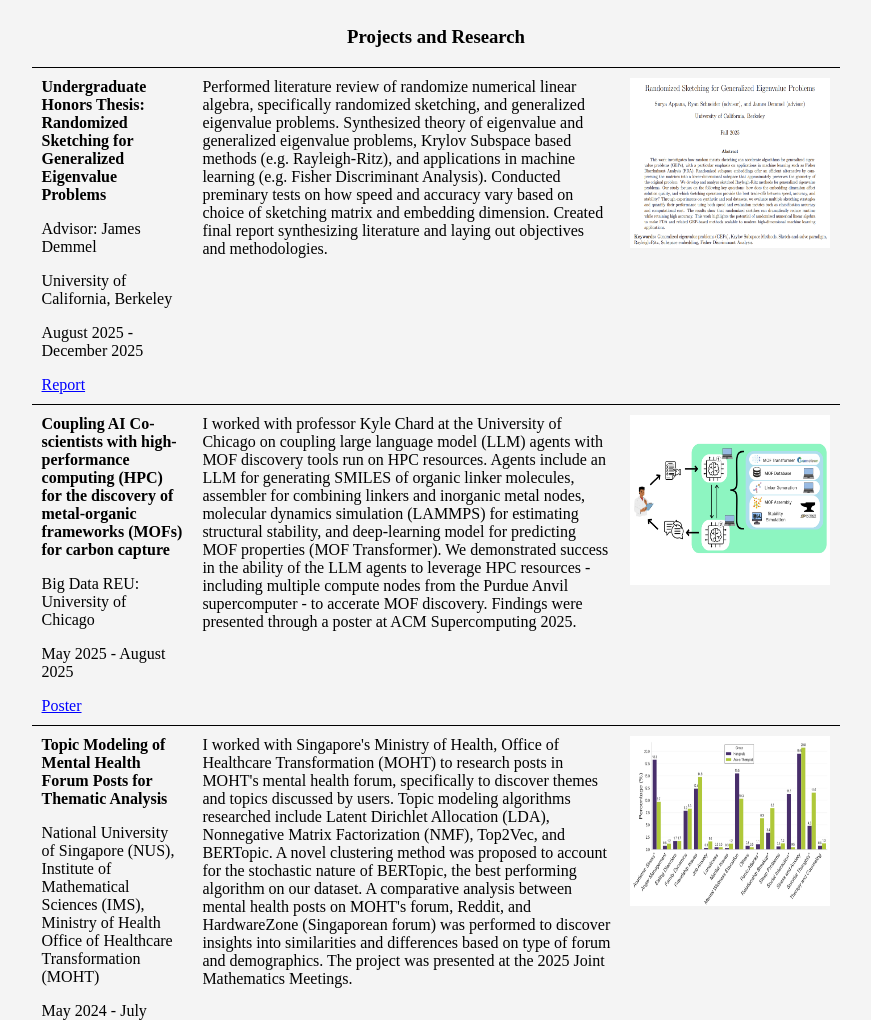
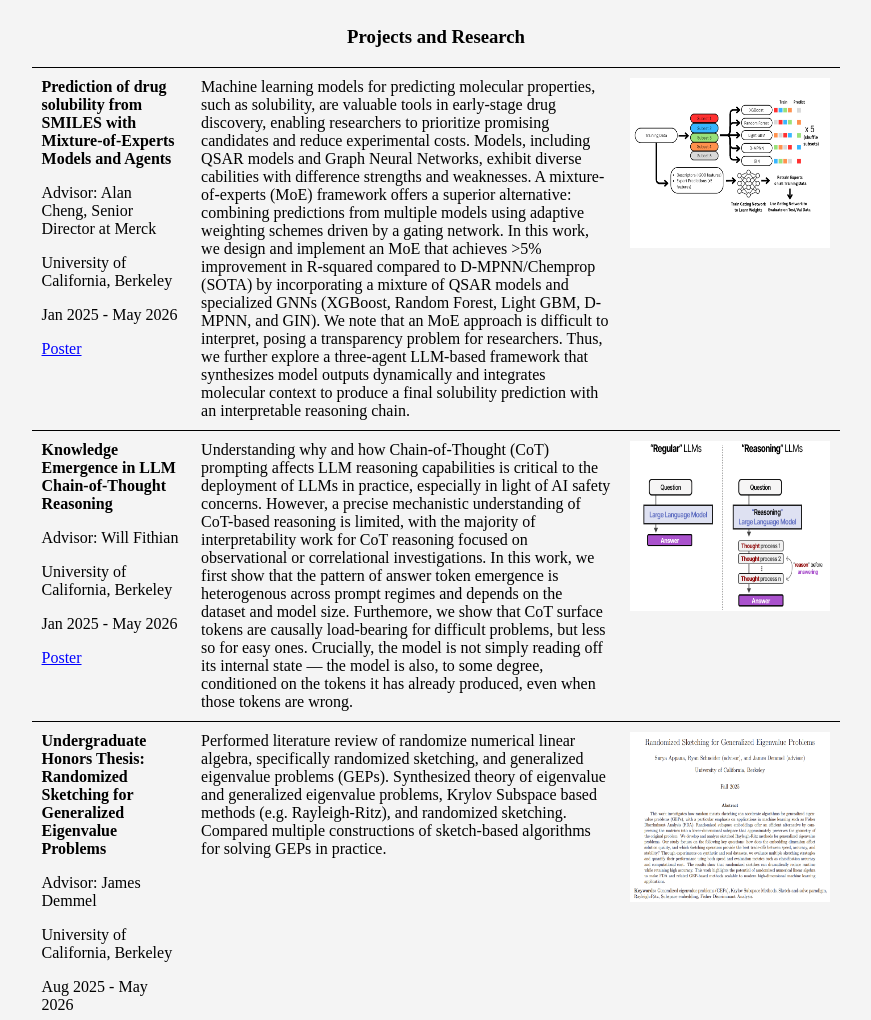
Before and after one commit to Mathgo12/Mathgo12.github.io, a plain HTML site: page index.html in a window 1280 px wide. Shown: the part 317-1337 px from the top of the page, without its empty margins (204-1075 px from the left). Drawn offline with Linux system fonts and the light colour scheme.

Commit message:
Added Spring 2026 Activities

```diff
--- a/index.html
+++ b/index.html
@@ -29,20 +29,66 @@
     </div>
     <div class="div-body">
         <table class="projects-table">
-            <caption><h3>Projects and Research</h3></caption>
+            <caption><h3>Projects and Research</h3>
+            <tr>
+                <td class="project-title">
+                    <b>Prediction of drug solubility from SMILES with Mixture-of-Experts Models and Agents</b>
+                    <p>Advisor: Alan Cheng, Senior Director at Merck</p>
+                    <p>University of California, Berkeley</p>
+                    <p>Jan 2025 - May 2026</p>
+                    <a href="DSD x Merck Symposium Poster.pdf" style="color: blue;">Poster</a>
+                </td>
+                <td class="project-descr">
+                    Machine learning models for predicting molecular properties, such as solubility, are valuable tools in early-stage drug discovery,
+                    enabling researchers to prioritize promising candidates and reduce experimental costs. Models, including QSAR models and Graph Neural Networks, exhibit
+                    diverse cabilities with difference strengths and weaknesses. A mixture-of-experts
+                    (MoE) framework offers a superior alternative: combining predictions from multiple
+                    models using adaptive weighting schemes driven by a gating network. In this work, we design and implement an MoE that
+                    achieves >5% improvement in R-squared compared to D-MPNN/Chemprop (SOTA) by incorporating a mixture of QSAR models and specialized GNNs (XGBoost,
+                    Random Forest, Light GBM, D-MPNN, and GIN). We note that an MoE approach is difficult to interpret, posing a transparency problem for researchers. Thus, we further
+                    explore a three-agent LLM-based framework that synthesizes model outputs dynamically and
+                    integrates molecular context to produce a final solubility prediction with an interpretable
+                    reasoning chain.
+                </td>
+                <td style="text-align: center; vertical-align:top;">
+                    <img src="images/mixture_of_experts.png" style="width: 200px; height: 170px;">
+                </td>
+            </tr>
+            <tr>
+                <td class="project-title">
+                    <b>Knowledge Emergence in LLM Chain-of-Thought Reasoning</b>
+                    <p>Advisor: Will Fithian</p>
+                    <p>University of California, Berkeley</p>
+                    <p>Jan 2025 - May 2026</p>
+                    <a href="Chain_of_Thought_Interpretability_Project.pdf" style="color: blue;">Poster</a>
+                </td>
+                <td class="project-descr">
+                    Understanding why and how Chain-of-Thought (CoT) prompting affects LLM reasoning capabilities is critical
+                    to the deployment of LLMs in practice, especially in light of AI safety concerns.
+                    However, a precise mechanistic understanding of CoT-based reasoning is limited,
+                    with the majority of interpretability work for CoT reasoning focused on observational
+                    or correlational investigations. In this work, we first show that the pattern of answer token
+                    emergence is heterogenous across prompt regimes and depends on the dataset and model size. Furthemore, we
+                    show that CoT surface tokens are causally load-bearing for difficult problems,
+                    but less so for easy ones. Crucially, the model is not simply reading off its internal state — the model is also, to some degree, conditioned on the tokens it has
+                    already produced, even when those tokens are wrong.
+                </td>
+                <td style="text-align: center; vertical-align:top;">
+                    <img src="images/chain_of_thought.png" style="width: 200px; height: 170px;">
+                </td>
+            </tr>
             <tr>
                 <td class="project-title">
                     <b>Undergraduate Honors Thesis: Randomized Sketching for Generalized Eigenvalue Problems</b>
                     <p>Advisor: James Demmel</p>
                     <p>University of California, Berkeley</p>
-                    <p>August 2025 - December 2025</p>
-                    <a href="Senior_Thesis.pdf" style="color: blue;">Report</a>
+                    <p>Aug 2025 - May 2026</p>
+                    <a href="undergrad_senior_thesis.pdf" style="color: blue;">Thesis Report</a>
                 </td>
                 <td class="project-descr">
-                    Performed literature review of randomize numerical linear algebra, specifically randomized sketching, and generalized eigenvalue problems.
-                    Synthesized theory of eigenvalue and generalized eigenvalue problems, Krylov Subspace based methods (e.g. Rayleigh-Ritz), and applications in
-                    machine learning (e.g. Fisher Discriminant Analysis). Conducted preminary tests on how speed and accuracy vary based on choice of sketching matrix
-                    and embedding dimension. Created final report synthesizing literature and laying out objectives and methodologies.
+                    Performed literature review of randomize numerical linear algebra, specifically randomized sketching, and generalized eigenvalue problems (GEPs).
+                    Synthesized theory of eigenvalue and generalized eigenvalue problems, Krylov Subspace based methods (e.g. Rayleigh-Ritz), and randomized sketching.
+                    Compared multiple constructions of sketch-based algorithms for solving GEPs in practice.
                 </td>
                 <td style="text-align: center; vertical-align:top;">
                     <img src="images/senior_thesis_pic.png" style="width: 200px; height: 170px;">
@@ -56,7 +102,7 @@
                     <a href="Big_Data_REU_2025___SC25_Poster.pdf" style="color: blue;">Poster</a>
                 </td>
                 <td class="project-descr">
-                    I worked with professor Kyle Chard at the University of Chicago on coupling large language model (LLM) agents with MOF discovery tools run on HPC resources. Agents include an LLM for generating SMILES of organic linker molecules,
+                    Worked with professor Kyle Chard at the University of Chicago on coupling large language model (LLM) agents with MOF discovery tools run on HPC resources. Agents include an LLM for generating SMILES of organic linker molecules,
                     assembler for combining linkers and inorganic metal nodes, molecular dynamics simulation (LAMMPS) for estimating structural stability, and deep-learning model for predicting MOF properties (MOF Transformer). We demonstrated success in the ability of the LLM agents
                     to leverage HPC resources - including multiple compute nodes from the Purdue Anvil supercomputer - to accerate MOF discovery. Findings were presented through a poster at ACM Supercomputing 2025.
                 </td>
```
Also changed, not shown: images/chain_of_thought.png (added), images/mixture_of_experts.png (added), 4 other files.
